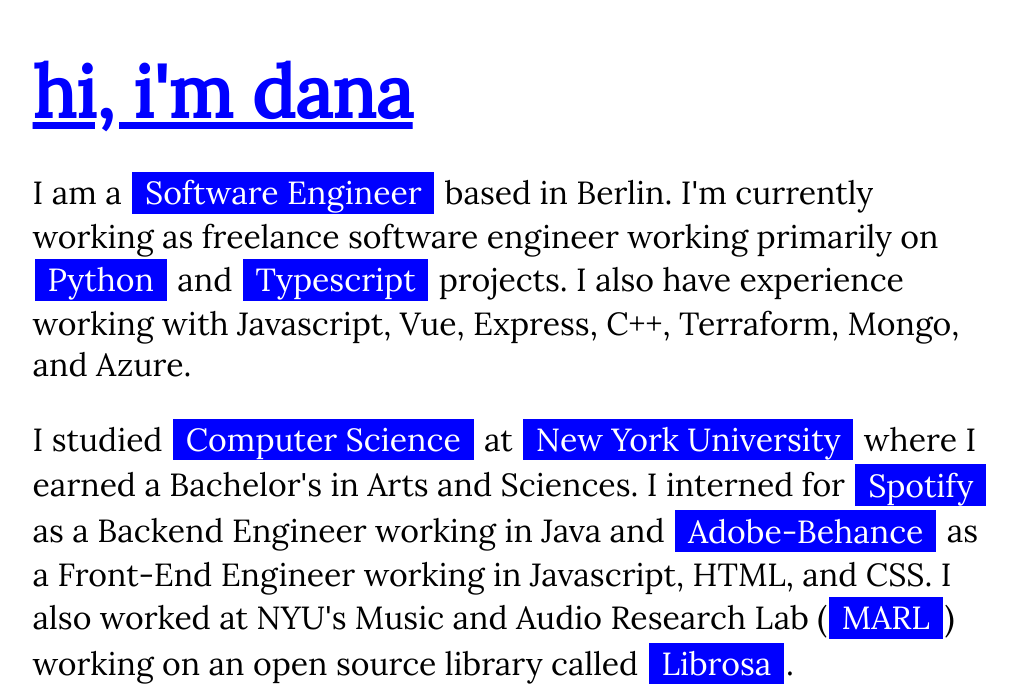
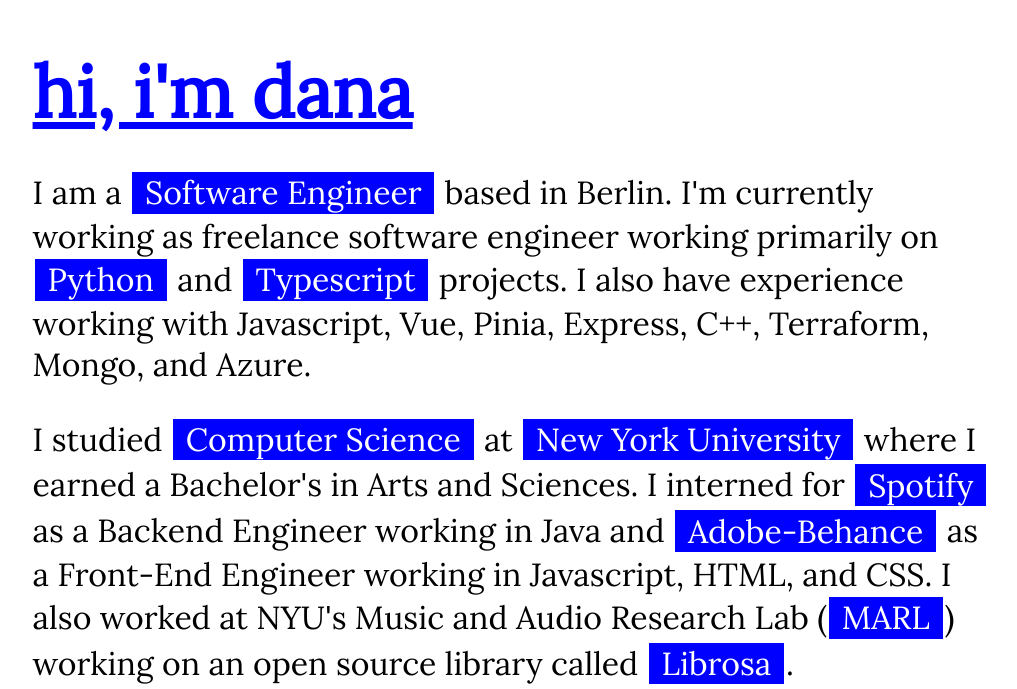
Before and after one commit to dana-gill/dana-gill.github.io, a plain HTML site: page index.html in a window 1280 px wide. Shown: the part 154-843 px from the top of the page, without its empty margins (129-1146 px from the left). Drawn offline with Linux system fonts and the light colour scheme.

Commit message:
Add Pinia

```diff
--- a/index.html
+++ b/index.html
@@ -11,7 +11,7 @@
     <div class="section">
       <h1>hi, i'm dana</h1>
       <p class="section">
-        I am a <span class="highlight">Software Engineer</span> based in Berlin. I'm currently working as freelance software engineer working primarily on <span class="highlight">Python</span> and <span class="highlight">Typescript</span> projects. I also have experience working with Javascript, Vue, Express, C++, Terraform, Mongo, and Azure.
+        I am a <span class="highlight">Software Engineer</span> based in Berlin. I'm currently working as freelance software engineer working primarily on <span class="highlight">Python</span> and <span class="highlight">Typescript</span> projects. I also have experience working with Javascript, Vue, Pinia, Express, C++, Terraform, Mongo, and Azure.
       </p>
       <p class="section">
         I studied <span class="highlight">Computer Science</span> at <span class="highlight">New York University</span> where I earned a Bachelor's in Arts and Sciences. I interned for <span class="highlight">Spotify</span> as a Backend Engineer working in Java and <span class="highlight">Adobe-Behance</span> as a Front-End Engineer working in Javascript, HTML, and CSS. I also worked at NYU's Music and Audio Research Lab (<span class="highlight">MARL</span>) working on an open source library called <span class="highlight">Librosa</span>.
```
